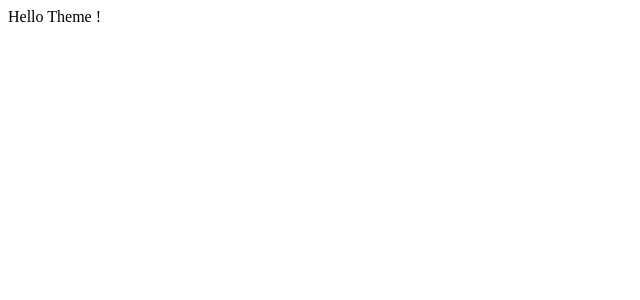
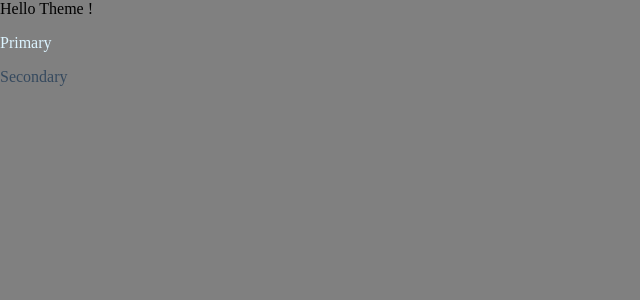
Before and after one commit to es5es5/vue-theme, a Vue app: page / in a window 1280 px wide. Shown: the top 300 px of the page, without its empty margins (0-640 px from the left). Built offline with nearby package versions, Linux system fonts and the light colour scheme.

Commit message:
theme.scss

```diff
--- a/src/App.vue
+++ b/src/App.vue
@@ -5,4 +5,8 @@
 </template>
 
 <style lang="scss">
+body {
+  margin: 0;
+  padding: 0;
+}
 </style>
--- a/src/assets/scss/theme.scss
+++ b/src/assets/scss/theme.scss
@@ -1,2 +1,2 @@
-$primary: #41B883;
-$secondary: #35495E;
+$primary: var(--primary, #41B883);
+$secondary: var(--secondary, #35495E);
--- a/src/components/Theme.vue
+++ b/src/components/Theme.vue
@@ -1,14 +1,32 @@
 <template>
-  <div>
+  <div id="theme">
     Hello Theme !
+
+    <p class="primary">Primary</p>
+    <p class="secondary">Secondary</p>
   </div>
 </template>
 
 <script>
 export default {
-  name: 'Theme'
+  name: 'Theme',
+  mounted () {
+    const bodyStyles = document.body.style
+    bodyStyles.setProperty('--primary', '#DCF4FF')
+  }
 }
 </script>
 
-<style lang="scss">
+<style lang="scss" scoped>
+#theme {
+  background-color: gray;
+  height: 100vh;
+}
+
+.primary {
+  color: $primary;
+}
+.secondary {
+  color: $secondary;
+}
 </style>
--- /dev/null
+++ b/vue.config.js
@@ -0,0 +1,30 @@
+const webpack = require('webpack')
+
+// vue.config.js
+module.exports = {
+  publicPath: process.env.VUE_APP_BASE_URL || '/',
+  configureWebpack: {
+    plugins: [
+      new webpack.ProvidePlugin({
+      })
+    ]
+  },
+  css: {
+    loaderOptions: {
+      scss: {
+        prependData: `
+          @import "~@/assets/scss/theme.scss";
+        `
+      }
+    }
+  },
+  devServer: {
+    // host: '0.0.0.0',
+    // https: true,
+    disableHostCheck: true,
+    overlay: {
+      warnings: true,
+      errors: true
+    }
+  }
+}
```
